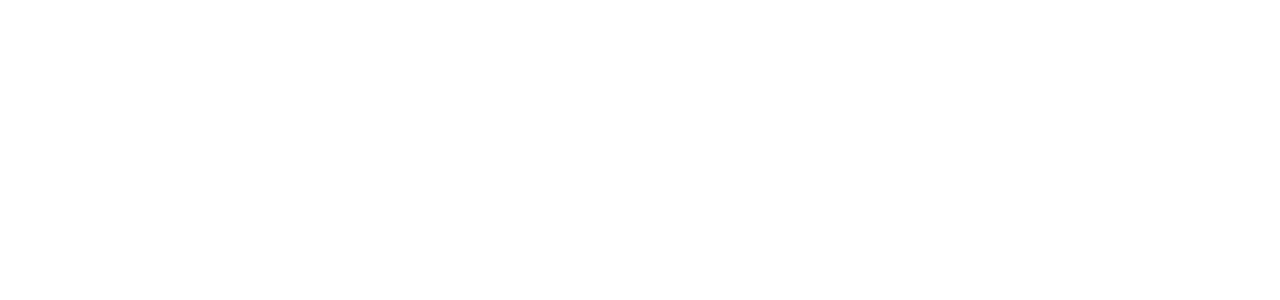
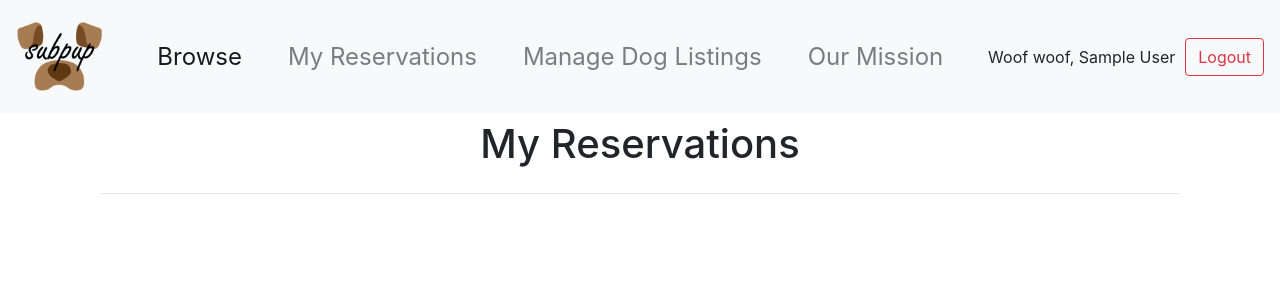
Before and after one commit to ika-musuko/subpup, a Flask app: page /my_reservations in a window 1280 px wide. Before the commit the part shown is empty. Shown: the top 300 px of the page. Run offline with Flask 2, Linux system fonts and the light colour scheme; the visitor is signed in with stand-in values (Sample User, id 1); data comes from the database, SQL or seed files in the repository; data that the repository does not hold is empty; some libraries are stand-ins or nearby versions.

Commit message:
base code for viewing your own reservations

```diff
--- a/backend/project/routes.py
+++ b/backend/project/routes.py
@@ -32,8 +32,9 @@
 @login_required
 @app.route("/my_reservations")
 def my_reservations():
-    reservations = Reservation.query.filter_by(user_id=current_user.id)
-    return render_template("my_reservations.html", reservations=reservations)
+    reservations = Reservation.query.filter_by(user_id=current_user.id).with_entities(Reservation.dog_id)
+    reserved_dogs = Dog.query.filter(Dog.id in reservations)
+    return render_template("my_reservations.html", dogs=reserved_dogs)
 
 @login_required
 @app.route("/dog/<dog_id>")
--- a/backend/project/templates/my_reservations.html
+++ b/backend/project/templates/my_reservations.html
@@ -0,0 +1,12 @@
+{% extends "base.html" %}
+{% block content %}
+    <h1 class="text-center">My Reservations</h1>
+    <hr/>
+    <div class="row">
+        {% for dog in dogs %}
+            {% with dog=dog %}
+                {% include "dog_card.html" %}
+            {% endwith %}
+        {% endfor %}
+    </div>
+{% endblock %}
--- a/backend/project/templates/navbar.html
+++ b/backend/project/templates/navbar.html
@@ -1,12 +1,18 @@
 <nav class="navbar navbar-expand-lg fixed-top navbar-light bg-light">
-    <a class="navbar-brand" href="{{ url_for("index") }}"><img id="logo" src="{{ url_for("static", filename="imgs/subpup.png") }}" alt="logo"></a>
-    <button class="navbar-toggler" type="button" data-toggle="collapse" data-target="#navbarSupportedContent" aria-controls="navbarSupportedContent" aria-expanded="false" aria-label="Toggle navigation">
+    <a class="navbar-brand" href="{{ url_for("index") }}"><img id="logo"
+                                                               src="{{ url_for("static", filename="imgs/subpup.png") }}"
+                                                               alt="logo"></a>
+    <button class="navbar-toggler" type="button" data-toggle="collapse" data-target="#navbarSupportedContent"
+            aria-controls="navbarSupportedContent" aria-expanded="false" aria-label="Toggle navigation">
         <span class="navbar-toggler-icon"></span>
     </button>
     <div class="collapse navbar-collapse" id="navbarSupportedContent">
         <ul class="navbar-nav mr-auto">
             <li class="nav-item active">
                 <a class="nav-link" href="index.html">Browse<span class="sr-only">(current)</span></a>
+            </li>
+            <li class="nav-item dropdown">
+                <a class="nav-link" href="{{ url_for("my_reservations") }}">My Reservations</a>
             </li>
             <li class="nav-item">
                 <a class="nav-link" href="{{ url_for("manage_listings") }}">Manage Dog Listings</a>
@@ -16,18 +22,18 @@
             </li>
         </ul>
         <ul class="navbar-nav ml-auto">
-                {% if current_user.is_authenticated %}
+            {% if current_user.is_authenticated %}
                 <li>
                     <div style="margin-top: 7px; margin-right: 10px;">Woof woof, {{ current_user.name }}</div>
                 </li>
                 <li>
                     <a class="btn btn-outline-danger" href="{{ url_for("log_out") }}">Logout</a>
                 </li>
-                {% else %}
+            {% else %}
                 <li>
                     <a class="btn btn-outline-success" href="/log_in/google">Login</a>
                 </li>
-                {% endif %}
+            {% endif %}
         </ul>
     </div>
 </nav>
```
